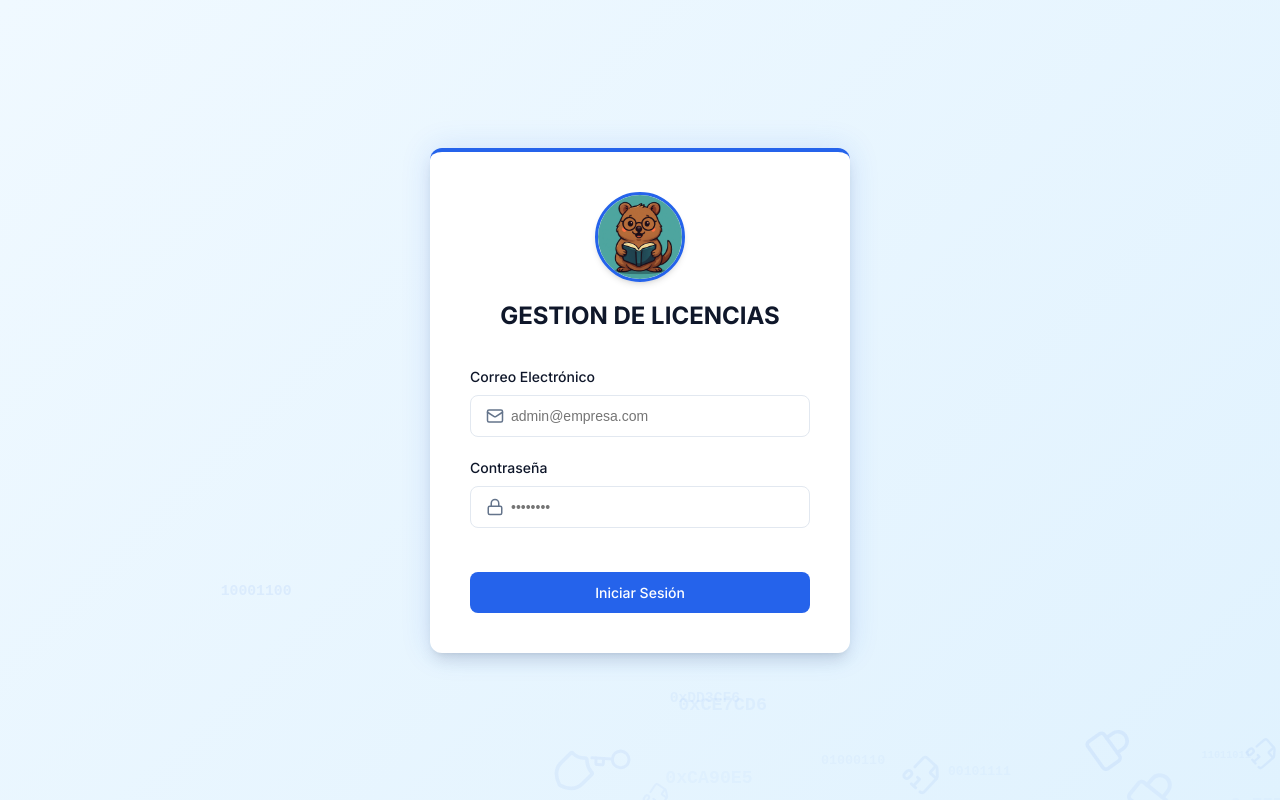
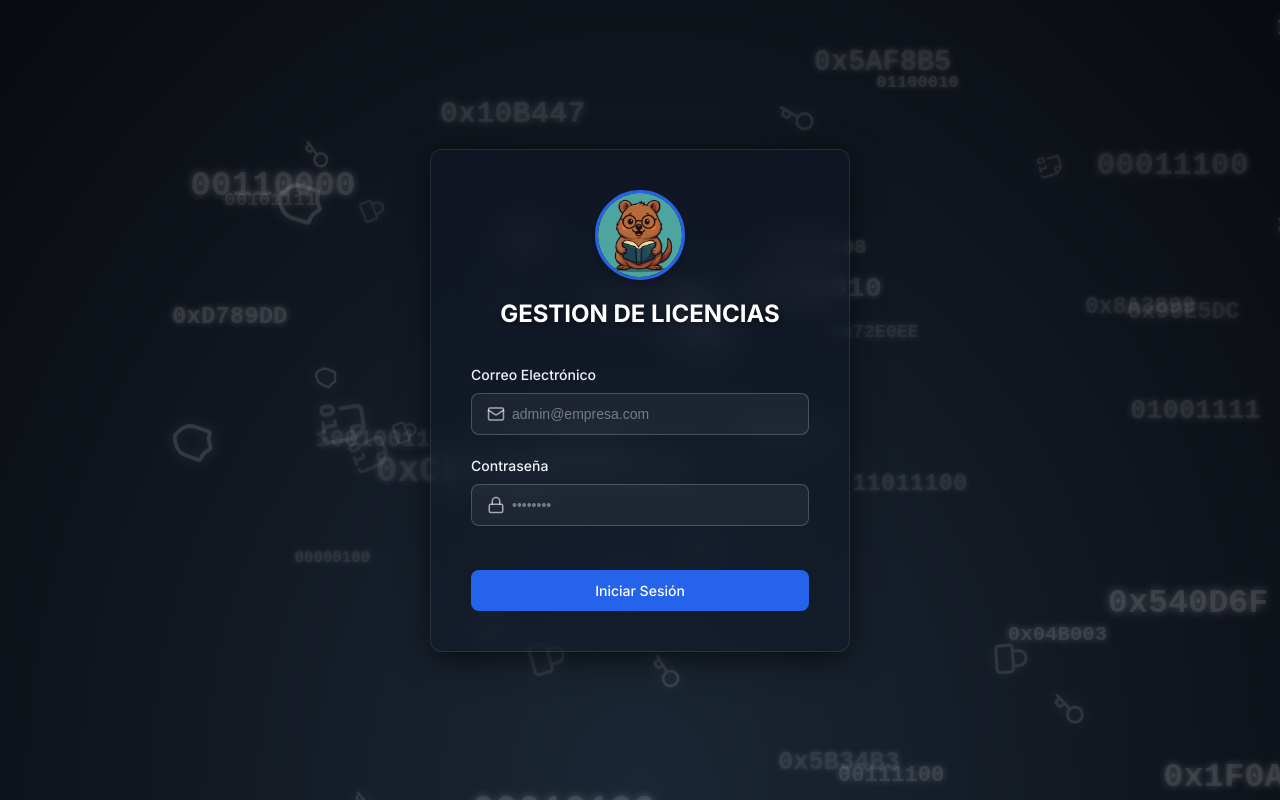
Before and after one commit to Alexis92-cpu/licencias-web, a React (Vite) app: page / in a window 1280 px wide. Built offline with nearby package versions, Linux system fonts and the light colour scheme.

Commit message:
Update login UI to starry dark theme with glassmorphism and animations

```diff
--- a/src/components/AnimatedBackground.tsx
+++ b/src/components/AnimatedBackground.tsx
@@ -7,37 +7,50 @@ export const AnimatedBackground = () => {
 
   useEffect(() => {
     const newElements = [];
-    // Generar iconos de seguridad flotantes (candados, escudos, llaves)
-    for (let i = 0; i < 20; i++) {
+
+    // Función auxiliar para obtener un valor aleatorio entre min y max
+    const random = (min: number, max: number) => Math.random() * (max - min) + min;
+
+    // Generar iconos
+    for (let i = 0; i < 25; i++) {
       const types = ['shield', 'lock', 'key', 'file'];
-      const type = types[Math.floor(Math.random() * types.length)];
       newElements.push({
         id: `icon-${i}`,
-        type,
-        x: Math.random() * 100,
-        y: Math.random() * 100,
-        size: Math.random() * 30 + 20, // entre 20 y 50px
-        duration: Math.random() * 25 + 20,
-        delay: Math.random() * 10
+        type: types[Math.floor(Math.random() * types.length)],
+        startX: random(0, 100),
+        startY: random(0, 100),
+        targetX1: random(-20, 120),
+        targetY1: random(-20, 120),
+        targetX2: random(-20, 120),
+        targetY2: random(-20, 120),
+        startScale: random(0.3, 0.8),
+        targetScale: random(1.5, 2.5),
+        size: random(20, 40),
+        duration: random(25, 45)
       });
     }
 
-    // Generar cadenas de códigos binarios y hexadecimales cayendo/subiendo
+    // Generar códigos
     for (let i = 0; i < 30; i++) {
       const isBinary = Math.random() > 0.5;
       const text = isBinary
         ? Array.from({length: 8}, () => Math.random() > 0.5 ? '1' : '0').join('')
-        : Array.from({length: 6}, () => Math.floor(Math.random() * 16).toString(16).toUpperCase()).join('');
+        : '0x' + Array.from({length: 6}, () => Math.floor(Math.random() * 16).toString(16).toUpperCase()).join('');
 
       newElements.push({
         id: `code-${i}`,
         type: 'code',
-        text: isBinary ? text : `0x${text}`,
-        x: Math.random() * 100,
-        y: Math.random() * 100,
-        size: Math.random() * 14 + 10,
-        duration: Math.random() * 20 + 15,
-        delay: Math.random() * 10
+        text,
+        startX: random(0, 100),
+        startY: random(0, 100),
+        targetX1: random(-20, 120),
+        targetY1: random(-20, 120),
+        targetX2: random(-20, 120),
+        targetY2: random(-20, 120),
+        startScale: random(0.5, 1),
+        targetScale: random(1.5, 2.5),
+        size: random(12, 24),
+        duration: random(20, 40)
       });
     }
 
@@ -51,10 +64,20 @@ export const AnimatedBackground = () => {
           return (
             <motion.div
               key={el.id}
-              initial={{ y: '110vh', x: `${el.x}vw`, opacity: 0 }}
-              animate={{ y: '-10vh', opacity: [0, 0.4, 0.4, 0] }}
-              transition={{ duration: el.duration, repeat: Infinity, delay: el.delay, ease: "linear" }}
-              style={{ position: 'absolute', color: 'rgba(37, 99, 235, 0.2)', fontFamily: 'monospace', fontSize: el.size, fontWeight: 'bold' }}
+              initial={{
+                x: `${el.startX}vw`,
+                y: `${el.startY}vh`,
+                scale: el.startScale,
+                opacity: 0
+              }}
+              animate={{
+                x: [`${el.startX}vw`, `${el.targetX1}vw`, `${el.targetX2}vw`, `${el.startX}vw`],
+                y: [`${el.startY}vh`, `${el.targetY1}vh`, `${el.targetY2}vh`, `${el.startY}vh`],
+                scale: [el.startScale, el.targetScale, el.startScale * 0.5, el.startScale],
+                opacity: [0, 0.4, 0.1, 0]
+              }}
+              transition={{ duration: el.duration, repeat: Infinity, ease: "linear" }}
+              style={{ position: 'absolute', color: 'rgba(255, 255, 255, 0.4)', fontFamily: 'monospace', fontSize: el.size, fontWeight: 'bold', textShadow: '0 0 5px rgba(255,255,255,0.8)' }}
             >
               {el.text}
             </motion.div>
@@ -68,10 +91,22 @@ export const AnimatedBackground = () => {
           return (
             <motion.div
               key={el.id}
-              initial={{ y: '110vh', x: `${el.x}vw`, opacity: 0, rotate: 0 }}
-              animate={{ y: '-20vh', opacity: [0, 0.15, 0.15, 0], rotate: 360 }}
-              transition={{ duration: el.duration, repeat: Infinity, delay: el.delay, ease: "linear" }}
-              style={{ position: 'absolute', color: 'var(--primary)' }}
+              initial={{
+                x: `${el.startX}vw`,
+                y: `${el.startY}vh`,
+                scale: el.startScale,
+                opacity: 0,
+                rotate: 0
+              }}
+              animate={{
+                x: [`${el.startX}vw`, `${el.targetX1}vw`, `${el.targetX2}vw`, `${el.startX}vw`],
+                y: [`${el.startY}vh`, `${el.targetY1}vh`, `${el.targetY2}vh`, `${el.startY}vh`],
+                scale: [el.startScale, el.targetScale, el.startScale * 0.5, el.startScale],
+                opacity: [0, 0.25, 0.1, 0],
+                rotate: [0, 180, 360, 0]
+              }}
+              transition={{ duration: el.duration, repeat: Infinity, ease: "linear" }}
+              style={{ position: 'absolute', color: '#ffffff', filter: 'drop-shadow(0 0 5px rgba(255,255,255,0.8))' }}
             >
               <IconComponent size={el.size} />
             </motion.div>
--- a/src/components/Login.tsx
+++ b/src/components/Login.tsx
@@ -75,7 +75,7 @@ export const Login = () => {
                 required
                 placeholder="admin@empresa.com"
               />
-              <Mail size={18} color="var(--text-muted)" style={{ position: 'absolute', left: '1rem', top: '50%', transform: 'translateY(-50%)' }} />
+              <Mail size={18} color="rgba(255,255,255,0.6)" style={{ position: 'absolute', left: '1rem', top: '50%', transform: 'translateY(-50%)' }} />
             </div>
           </div>
 
@@ -92,7 +92,7 @@ export const Login = () => {
                 required
                 placeholder="••••••••"
               />
-              <Lock size={18} color="var(--text-muted)" style={{ position: 'absolute', left: '1rem', top: '50%', transform: 'translateY(-50%)' }} />
+              <Lock size={18} color="rgba(255,255,255,0.6)" style={{ position: 'absolute', left: '1rem', top: '50%', transform: 'translateY(-50%)' }} />
             </div>
           </div>
 
--- a/src/index.css
+++ b/src/index.css
@@ -62,7 +62,7 @@ button {
   display: flex;
   align-items: center;
   justify-content: center;
-  background: linear-gradient(135deg, #f0f9ff 0%, #e0f2fe 100%);
+  background: radial-gradient(ellipse at bottom, #1b2735 0%, #090a0f 100%);
   padding: 1rem;
   position: relative;
   overflow: hidden;
@@ -71,13 +71,15 @@ button {
 .login-card {
   position: relative;
   z-index: 10;
-  background: var(--surface);
+  background: rgba(15, 23, 42, 0.4);
+  backdrop-filter: blur(16px);
+  -webkit-backdrop-filter: blur(16px);
   padding: 2.5rem;
   border-radius: var(--radius);
-  box-shadow: 0 0 30px rgba(37, 99, 235, 0.15), var(--shadow-lg);
+  border: 1px solid rgba(255, 255, 255, 0.1);
+  box-shadow: 0 8px 32px rgba(0, 0, 0, 0.5), var(--shadow-lg);
   width: 100%;
   max-width: 420px;
-  border-top: 4px solid var(--primary);
 }
 
 .login-header {
@@ -88,12 +90,13 @@ button {
 .login-title {
   font-size: 1.5rem;
   font-weight: 700;
-  color: var(--text-main);
+  color: #ffffff;
   margin-bottom: 0.5rem;
+  text-shadow: 0 2px 4px rgba(0, 0, 0, 0.5);
 }
 
 .login-subtitle {
-  color: var(--text-muted);
+  color: #cbd5e1;
   font-size: 0.875rem;
 }
 
@@ -106,24 +109,29 @@ button {
   font-size: 0.875rem;
   font-weight: 500;
   margin-bottom: 0.5rem;
-  color: var(--text-main);
+  color: #f1f5f9;
 }
 
 .form-input {
   width: 100%;
   padding: 0.75rem 1rem;
-  border: 1px solid var(--border);
+  border: 1px solid rgba(255, 255, 255, 0.2);
   border-radius: 8px;
   font-size: 0.875rem;
   transition: all 0.2s;
-  background-color: #fff;
-  color: var(--text-main);
+  background-color: rgba(255, 255, 255, 0.05);
+  color: #ffffff;
+}
+
+.form-input::placeholder {
+  color: rgba(255, 255, 255, 0.4);
 }
 
 .form-input:focus {
   outline: none;
-  border-color: var(--primary);
-  box-shadow: 0 0 0 3px rgba(37, 99, 235, 0.1);
+  border-color: #ffffff;
+  background-color: rgba(255, 255, 255, 0.1);
+  box-shadow: 0 0 0 3px rgba(255, 255, 255, 0.2);
 }
 
 .btn {
```
